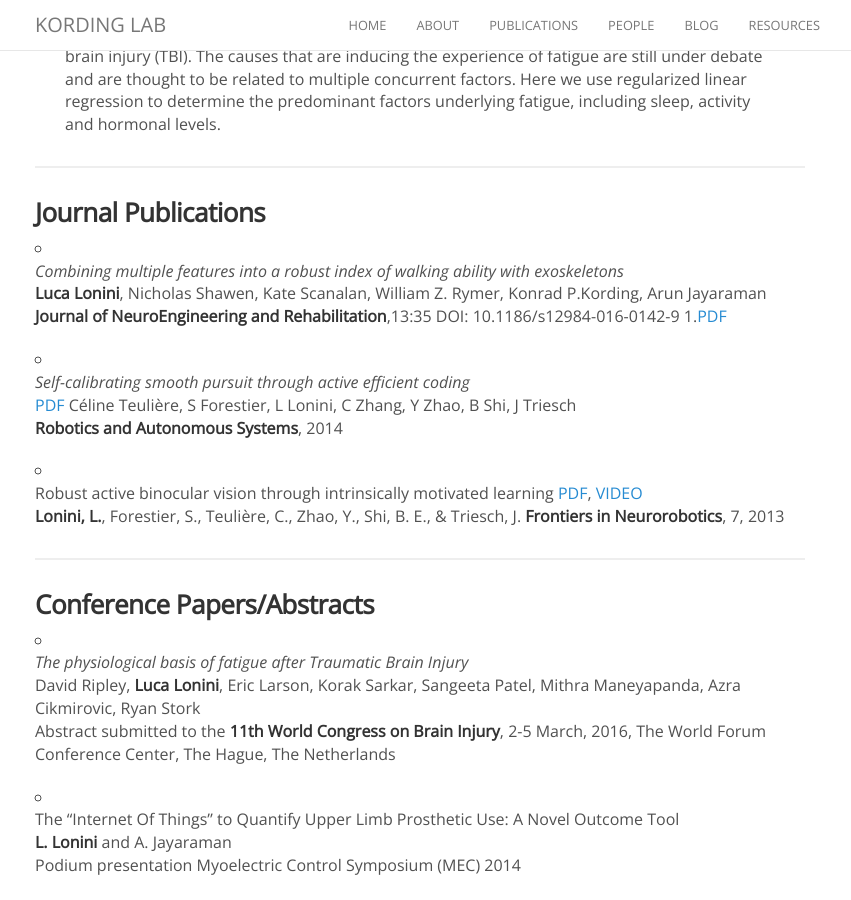
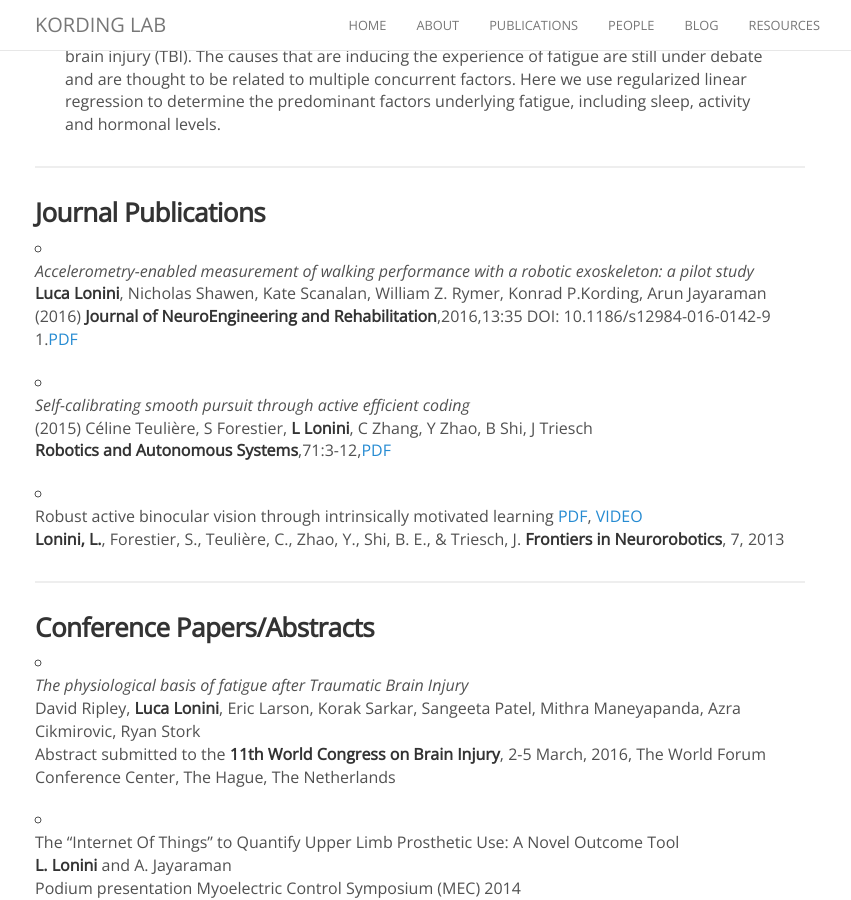
Before and after one commit to KordingLab/KordingLab.github.io, a Jekyll site: the page built from _people/luca_lonini.md, in a window 1280 px wide and 900 px high, scrolled down 1944 px. Shown: the whole window, without its empty margins (220-1071 px from the left). Built offline with Jekyll 4.4.1, drawn with Linux system fonts in a browser that asks for light colours; nearby versions of some CDN libraries; comment, search, counter and statistics services are not loaded.

Commit message:
Update luca_lonini.md

```diff
--- a/_people/luca_lonini.md
+++ b/_people/luca_lonini.md
@@ -57,14 +57,14 @@ My current research at Northwestern and RIC is focused on using data from wearab
 
 ### Journal Publications
 
-- _Combining multiple features into a robust index of walking ability with exoskeletons_<br>
-**Luca Lonini**, Nicholas Shawen, Kate Scanalan, William Z. Rymer, Konrad P.Kording, Arun Jayaraman<br>
-**Journal of NeuroEngineering and Rehabilitation**,13:35
+- _Accelerometry-enabled measurement of walking performance with a robotic exoskeleton: a pilot study_<br>
+**Luca Lonini**, Nicholas Shawen, Kate Scanalan, William Z. Rymer, Konrad P.Kording, Arun Jayaraman<br> (2016)
+**Journal of NeuroEngineering and Rehabilitation**,2016,13:35
 DOI: 10.1186/s12984-016-0142-9 1.[PDF](http://download.springer.com/static/pdf/450/art%253A10.1186%252Fs12984-016-0142-9.pdf?originUrl=http%3A%2F%2Fjneuroengrehab.biomedcentral.com%2Farticle%2F10.1186%2Fs12984-016-0142-9&token2=exp=1462152638~acl=%2Fstatic%2Fpdf%2F450%2Fart%25253A10.1186%25252Fs12984-016-0142-9.pdf*~hmac=989f7a158dab80ecdb2ff30c0955308e8b66302e906fff4f27864772fcd5ee58)
 
-- _Self-calibrating smooth pursuit through active efficient coding_<br> [PDF](http://www.sciencedirect.com/science/article/pii/S0921889014002486)
-Céline Teulière, S Forestier, L Lonini, C Zhang, Y Zhao, B Shi, J Triesch<br>
-**Robotics and Autonomous Systems**, 2014
+- _Self-calibrating smooth pursuit through active efficient coding_<br> (2015)
+Céline Teulière, S Forestier, **L Lonini**, C Zhang, Y Zhao, B Shi, J Triesch<br>
+**Robotics and Autonomous Systems**,71:3-12,[PDF](http://www.sciencedirect.com/science/article/pii/S0921889014002486)
 
 - Robust active binocular vision through intrinsically motivated learning [PDF](http://journal.frontiersin.org/article/10.3389/fnbot.2013.00020/full), [VIDEO](https://www.youtube.com/watch?v=hcbxzgrYdlo&feature=youtu.be)<br>
 **Lonini, L.**, Forestier, S., Teulière, C., Zhao, Y., Shi, B. E., & Triesch, J.
```
